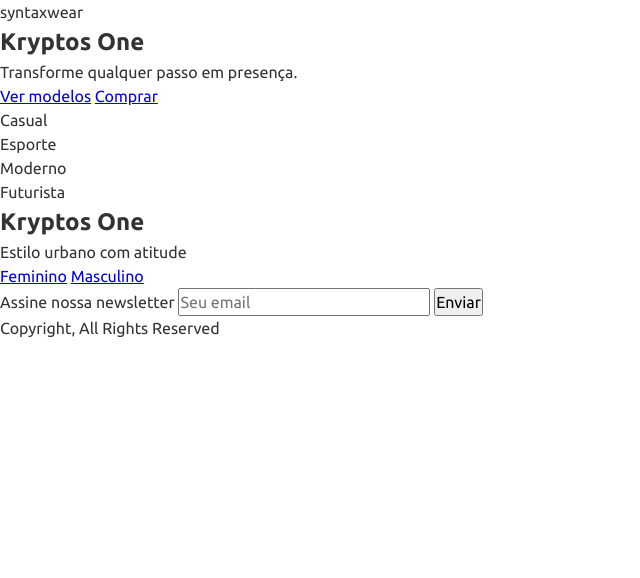
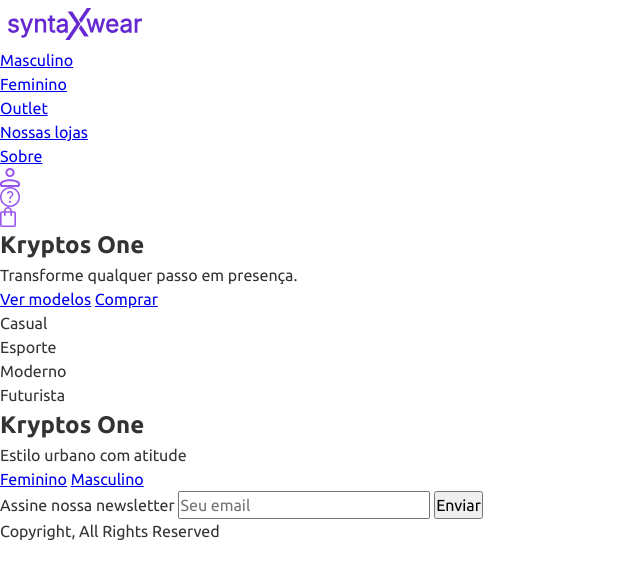
Before and after one commit to cezarviana/ecommerce-syntaxwear, a plain HTML site: page index.html in a window 1280 px wide. Shown: the whole page, without its empty margins (0-640 px from the left). Drawn offline with Linux system fonts and the light colour scheme.

Commit message:
feat (header): adiciona o header, logo e icons

```diff
--- a/index.html
+++ b/index.html
@@ -11,17 +11,47 @@
     <link rel="stylesheet" href="./assets/css/style.css">
 
 
-    <title>Syntaxwear - E-commerce</title>
+    <title>Syntaxwear - Tênis e Sneakers Online</title>
 </head>
 
 <body>
 
     <header class="site-header">
-        <div class="logo">syntaxwear</div>
-        <nav class="main-nav">
+        <h1 class="logo">
+            <a href="/">
+                <img src="./assets/images/logo/logo.svg" title="Syntaxwear - Tênis e Sneakers Online"
+                    alt="Syntaxwear - Tênis e Sneakers Online">
+            </a>
+        </h1>
+        <nav class="nav-center" aria-label="Categorias Principais">
+            <ul>
+                <li><a href="#">Masculino</a></li>
+                <li><a href="#">Feminino</a></li>
+                <li><a href="#">Outlet</a></li>
+            </ul>
         </nav>
-        <div class="user-actions">
-        </div>
+
+
+        <nav class="nav-right" aria-label="Acesso rápido">
+            <ul class="nav-links">
+                <li><a href="#">Nossas lojas</a></li>
+                <li><a href="#">Sobre</a></li>
+                <li>
+                    <a href="#">
+                        <img src="./assets/images/icons/user.svg" alt="Minha conta">
+                    </a>
+                </li>
+                <li>
+                    <a href="#">
+                        <img src="./assets/images/icons/help.svg" alt="Ajuda">
+                    </a>
+                </li>
+                <li>
+                    <a href="#">
+                        <img src="./assets/images/icons/cart.svg" alt="Carrinho de compras">
+                    </a>
+                </li>
+        </nav>
     </header>
 
     <main>
```
Also changed, not shown: assets/images/icons/cart.svg (added), assets/images/icons/help.svg (added), assets/images/icons/user.svg (added), assets/images/logo/logo.svg (added).
